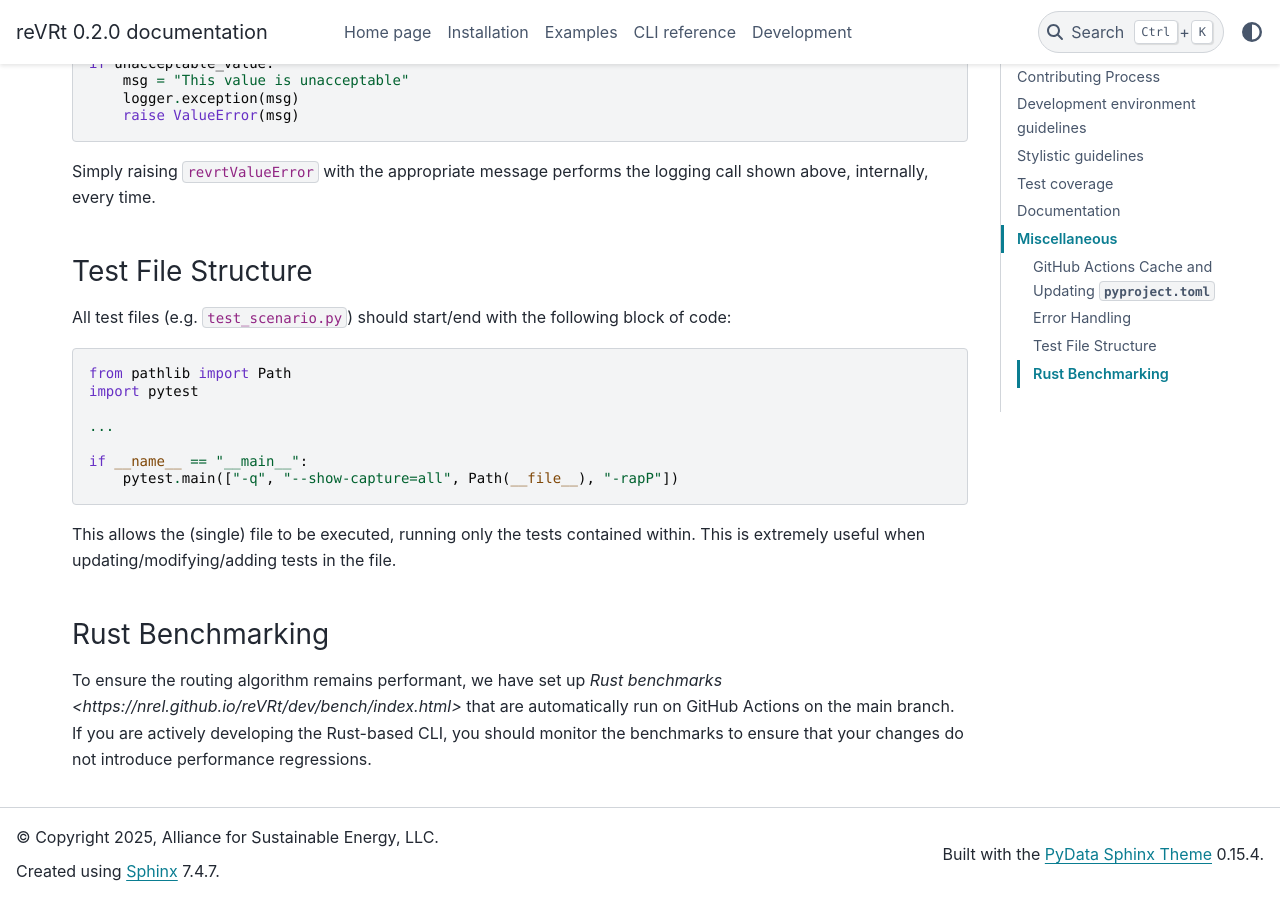
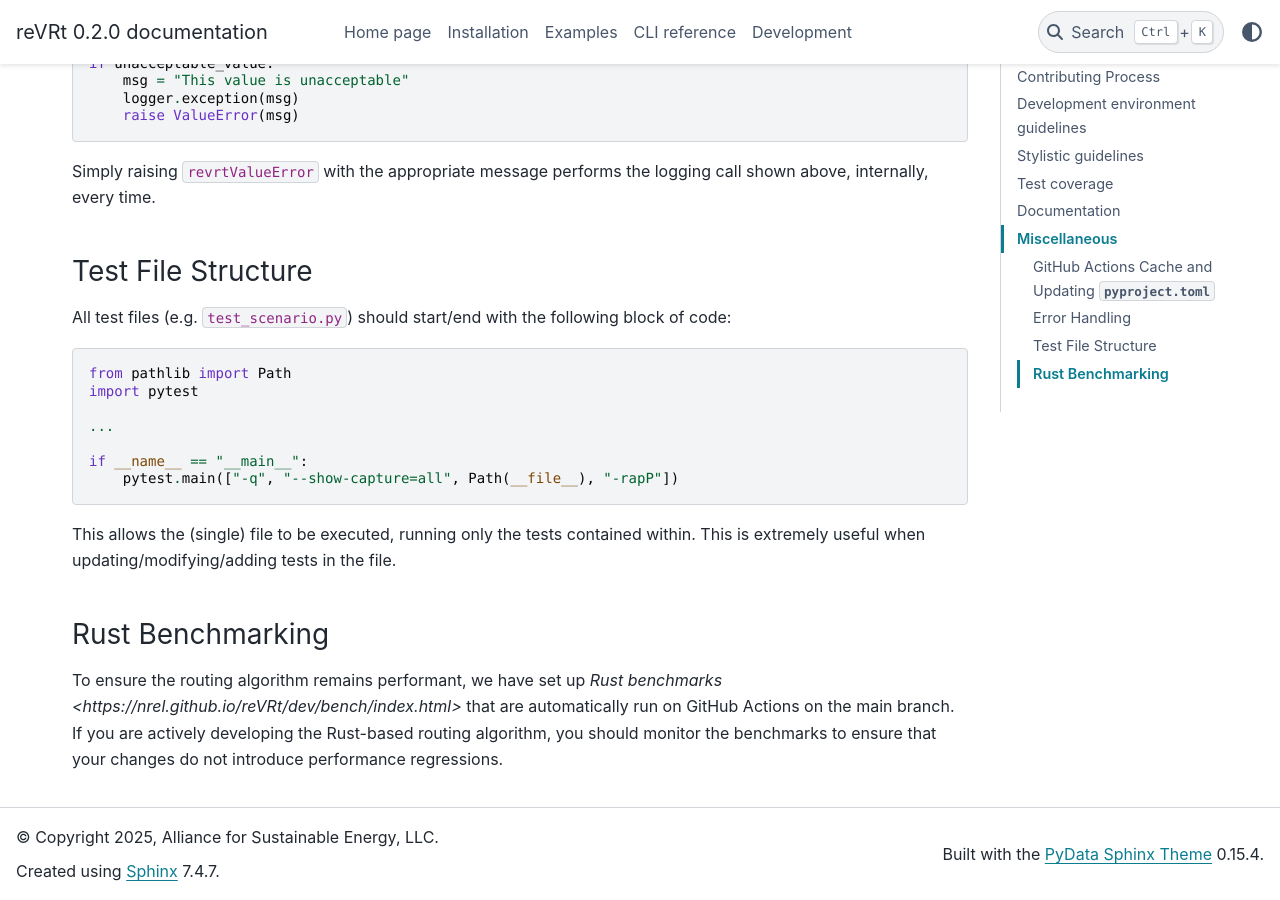
Before and after one commit to NREL/reVRt, a Sphinx documentation site: the page built from docs/source/dev/README.rst, in a window 1280 px wide and 900 px high, scrolled down 6559 px. Built offline with Sphinx 7.4.7 and the PyData theme 0.15.4, drawn with Linux system fonts in a browser that asks for light colours; pages that are not in the unit, such as notebooks, are missing from menus.

Commit message:
Minor formatting change

```diff
--- a/docs/source/dev/README.rst
+++ b/docs/source/dev/README.rst
@@ -326,7 +326,7 @@ Rust Benchmarking
 ^^^^^^^^^^^^^^^^^
 To ensure the routing algorithm remains performant, we have set up
 `Rust benchmarks <https://nrel.github.io/reVRt/dev/bench/index.html>`
-that are automatically run on GitHub Actions on the main branch. If you
-are actively developing the Rust-based CLI, you should monitor the
-benchmarks to ensure that your changes do not introduce performance
-regressions.
+that are automatically run on GitHub Actions on the main branch. If
+you are actively developing the Rust-based routing algorithm, you
+should monitor the benchmarks to ensure that your changes do not
+introduce performance regressions.
```
